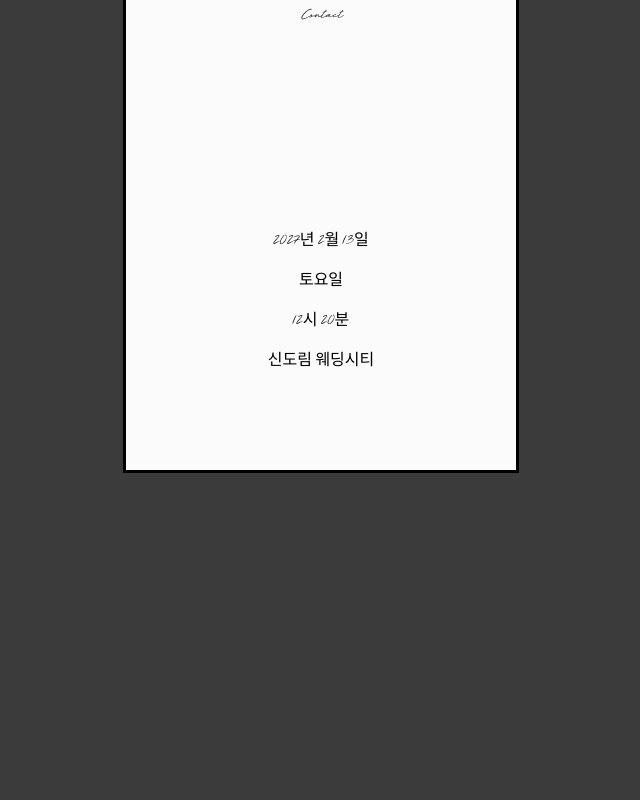
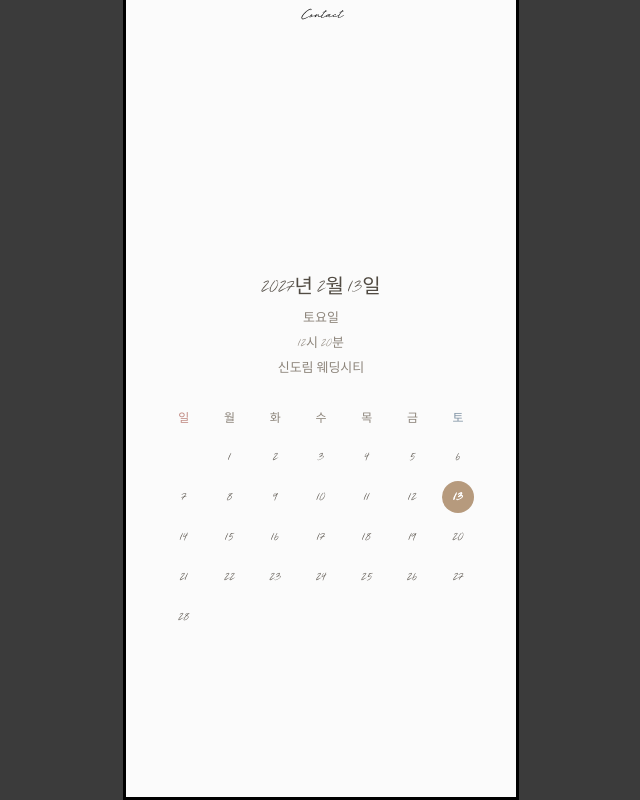
Before and after one commit to tjdrhd1207/mobile_invitation.github.io, a React (Vite) app: page / in a window 1280 px wide. Shown: the part 1920-2720 px from the top of the page, without its empty margins (319-959 px from the left). Before the commit the page ends 2393 px from the top, so only its background shows below. Built offline with nearby package versions, Linux system fonts and the light colour scheme.

Commit message:
달력추가

```diff
--- a/src/component/ScrollReveal.tsx
+++ b/src/component/ScrollReveal.tsx
@@ -5,21 +5,20 @@ export default function ScrollReveal({ children }: { children: React.ReactNode }
     const [visible, setVisible] = useState(false);
 
     useEffect(() => {
+        const element = ref.current;
+
+        if (!element) return;
+
         const observer = new IntersectionObserver(
             ([entry]) => {
-                if (entry.isIntersecting) {
-                    setVisible(true);
-                    observer.unobserve(entry.target);
-                }
+                setVisible(entry.isIntersecting);
             },
             {
                 threshold: 0.15,
             }
         );
 
-        if (ref.current) {
-            observer.observe(ref.current);
-        }
+        observer.observe(element);
 
         return () => observer.disconnect();
     }, []);
--- a/src/component/WeddingCalendar.tsx
+++ b/src/component/WeddingCalendar.tsx
@@ -1,10 +1,64 @@
+export function WeekdayHeader({ daysOfWeek }: { daysOfWeek: string[] }) {
+    return (
+        <div className="calendar-weekday-header">
+            {daysOfWeek.map((day, index) => (
+                <div key={index} className="calendar-weekday">
+                    {day}
+                </div>
+            ))}
+        </div>
+    );
+};
+
+export function CalendarGrid({ weeks, weddingDay }: { weeks: (number | null)[][]; weddingDay: number }) {
+    return (
+        <div className="calendar-grid">
+            {weeks.map((week, weekIndex) => (
+                <div key={weekIndex} className="calendar-week">
+                    {week.map((day, dayIndex) => (
+                        <div key={dayIndex} className={`calendar-day ${day === null ? 'empty' : ''} ${day === weddingDay ? 'wedding-day' : ''}`}>
+                            {day !== null ? day : ''}
+                        </div>
+                    ))}
+                </div>
+            ))}
+        </div>
+    );
+}
+
 export default function WeddingCalendar({ year, month, day }: { year: number; month: number; day: number }  ) {
+    const firstDay = new Date(year, month - 1, 1).getDay(); // 해당 월의 첫 번째 날의 요일 (0: 일요일, 1: 월요일, ..., 6: 토요일)
+    const lastDate = new Date(year, month, 0).getDate(); // 해당 월의 마지막 날짜
+
+    const weeks: (number | null)[][] = [];
+    let currentDay = 1;
+
+    for (let week = 0; week < 6; week++) {
+        let weekDays: (number | null)[] = [];
+        for (let dayOfWeek = 0; dayOfWeek < 7; dayOfWeek++) {
+            if (week === 0 && dayOfWeek < firstDay) {
+                weekDays.push(null); // 첫 번째 주의 빈 칸
+            } else if (currentDay > lastDate) {
+                weekDays.push(null); // 마지막 날짜 이후의 빈 칸
+            } else {
+                weekDays.push(currentDay);
+                currentDay++;
+            }
+        }
+        weeks.push(weekDays);
+    }
+
+    const daysOfWeek = ['일', '월', '화', '수', '목', '금', '토'];
+
     return (
         <div className="wedding-calendar">
             <p className="wedding-calendar-date">{year}년 {month}월 {day}일</p>
             <p className="wedding-calendar-day">토요일</p>
             <p className="wedding-calendar-time">12시 20분</p>
             <p className="wedding-calendar-location">신도림 웨딩시티</p>
+
+            <WeekdayHeader daysOfWeek={daysOfWeek} />
+            <CalendarGrid weeks={weeks} weddingDay={day} />
         </div>
-    )
+    );
 }
--- a/src/style.css
+++ b/src/style.css
@@ -108,3 +108,81 @@ body {
   background-color: transparent;
   margin: 100px 0;
 }
+
+.wedding-calendar {
+  width: 100%;
+  max-width: 360px;
+  margin: 0 auto;
+  padding: 24px 20px;
+  box-sizing: border-box;
+  text-align: center;
+  color: #514b43;
+}
+
+/* 예식 정보 */
+.wedding-calendar-date {
+  font-size: 20px;
+  margin-bottom: 8px;
+}
+
+.wedding-calendar-day,
+.wedding-calendar-time,
+.wedding-calendar-location {
+  font-size: 13px;
+  color: #8d857b;
+  margin: 6px 0;
+}
+
+.calendar-weekday-header {
+  display: grid;
+  grid-template-columns: repeat(7, 1fr);
+  margin-top: 32px;
+  margin-bottom: 16px;
+}
+
+.calendar-weekday {
+  text-align: center;
+  font-size: 12px;
+  color: #8d857b;
+}
+
+/* 달력 전체: 주별로 세로 배치 */
+.calendar-grid {
+  display: flex;
+  flex-direction: column;
+  gap: 8px;
+}
+
+/* 한 주: 날짜 7개를 가로 배치 */
+.calendar-week {
+  display: grid;
+  grid-template-columns: repeat(7, minmax(0, 1fr));
+  align-items: center;
+}
+
+/* 날짜 칸 */
+.calendar-day {
+  display: flex;
+  justify-content: center;
+  align-items: center;
+  width: 32px;
+  height: 32px;
+  margin: 0 auto;
+  font-size: 13px;
+  border-radius: 50%;
+}
+
+/* 예식 날짜 강조 */
+.calendar-day.wedding-day {
+  background-color: #b69a7d;
+  color: white;
+  font-weight: 600;
+}
+
+/* 일요일과 토요일 */
+.calendar-weekday:first-child {
+  color: #c18b84;
+}
+.calendar-weekday:last-child {
+  color: #8295a6;
+}
```
